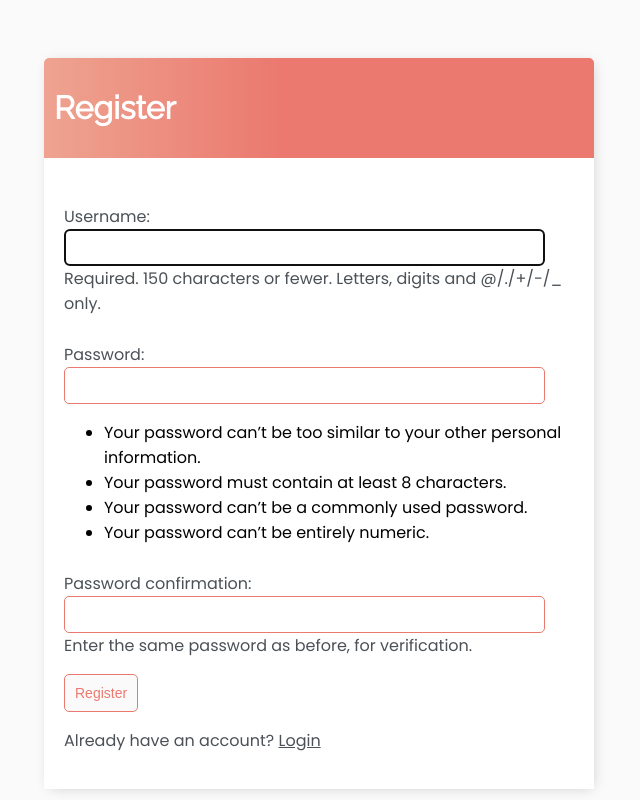
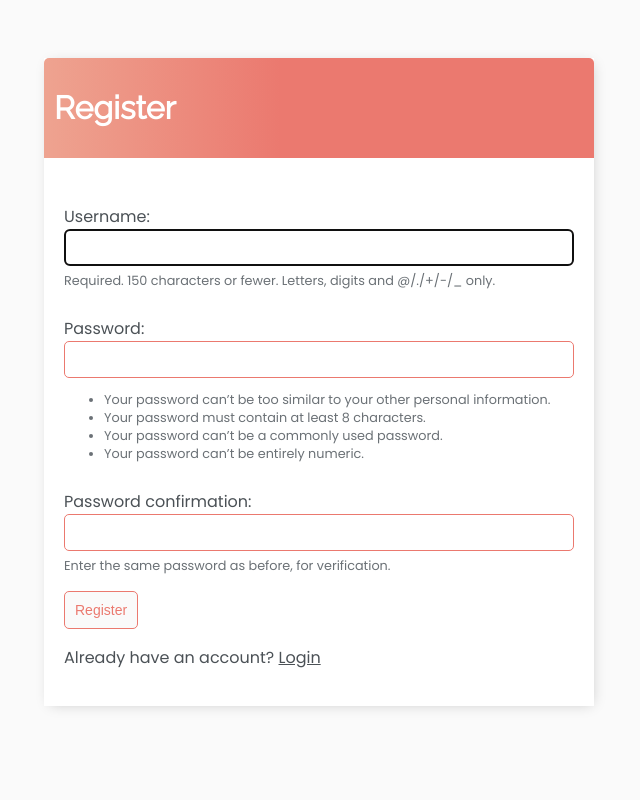
Before and after one commit to GeoCHiP/todoapp, a Django app: page /register/ in a window 1280 px wide. Shown: the whole page, without its empty margins (321-961 px from the left). Run offline with Django 4.2, Linux system fonts and the light colour scheme.

Commit message:
feat: changed login & register forms styling

```diff
--- a/todos/static/todos/style.css
+++ b/todos/static/todos/style.css
@@ -90,7 +90,8 @@ a, p {
 input[type=text],
 input[type=password],
 textarea {
-  width: 90%;
+  box-sizing: border-box;
+  width: 100%;
   border: 1px solid #eb796f;
   border-radius: 5px;
   padding: 10px;
@@ -114,3 +115,25 @@ label {
 .card-body {
   padding: 20px;
 }
+
+.field-wrapper {
+  color: #4b5156;
+  margin-top: 1em;
+  margin-bottom: 1em;
+}
+
+.helptext {
+  font-size: 80%;
+  color: #6b7176;
+  margin-top: 0.5em;
+  margin-bottom: 0.5em;
+}
+
+ul.errorlist {
+  list-style-type: none;
+  padding: 0;
+  margin-top: 0.5em;
+  margin-bottom: 0.5em;
+  font-size: 80%;
+  color: red;
+}
--- a/todos/templates/todos/register.html
+++ b/todos/templates/todos/register.html
@@ -8,7 +8,19 @@
 <div class="card-body">
   <form method="post" action="">
     {% csrf_token %}
-    {{ form.as_p }}
+
+    {{ form.non_field_errors }}
+    {% for field in form %}
+    <div class="field-wrapper">
+        {{ field.label_tag }}
+        {{ field }}
+        {{ field.errors }}
+        {% if field.help_text %}
+        <div class="helptext">{{ field.help_text|safe }}</div>
+        {% endif %}
+    </div>
+    {% endfor %}
+
     <input class="button" type="submit" value="Register">
   </form>
   <p>Already have an account? <a href="{% url 'todos:login' %}">Login</a></p>
```
Also changed, not shown: todos/templates/todos/login.html (+14 -1 lines).
